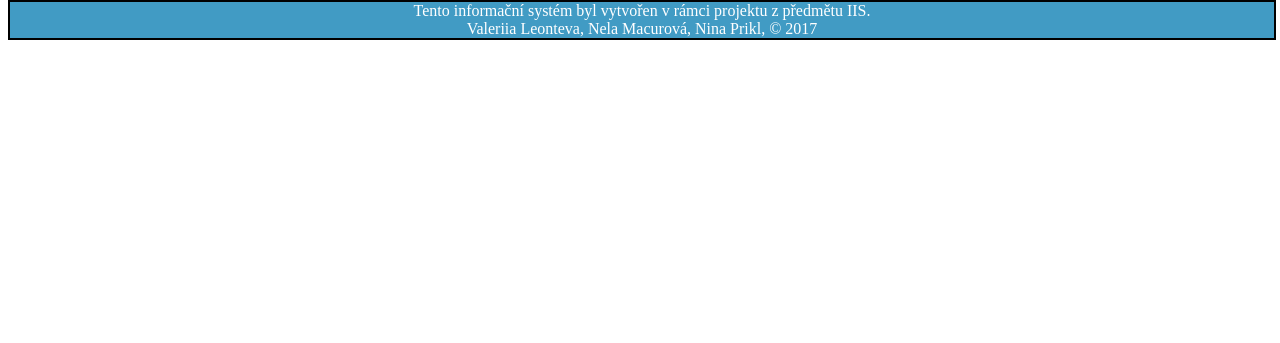
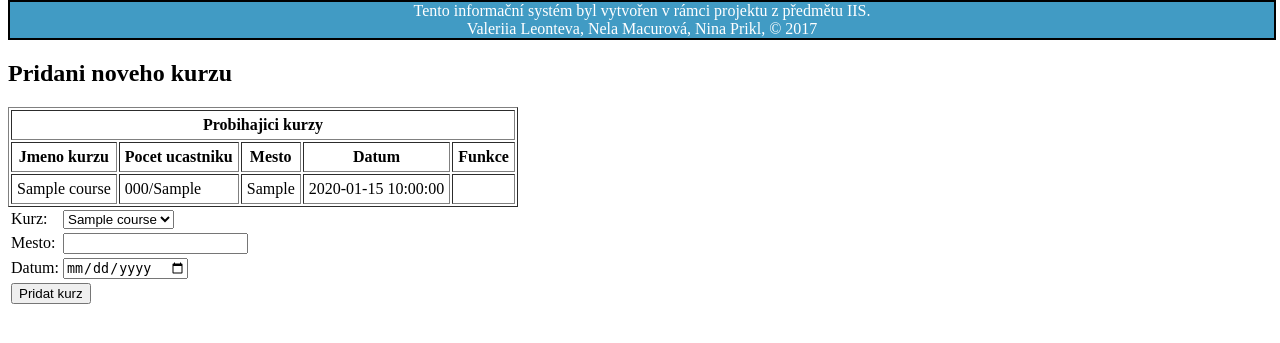
Before and after one commit to SKdiash/IIS, a PHP site: page /course_on.php in a window 1280 px wide. Shown: the part 189-532 px from the top of the page. Run offline with PHP 8.4, Linux system fonts and the light colour scheme; the visitor is signed in with stand-in values (Sample User, id 1); tables that the repository leaves empty or names only in its code hold one stand-in row (values such as "Sample post"); some libraries are stand-ins or nearby versions.

Commit message:
Vypis probihajicich kurzu, pridani noveho kursu(dodelat)

```diff
--- a/course_on.php
+++ b/course_on.php
@@ -1,11 +1,145 @@
 <?php
     require_once("header.php");
+
+    /* TODO TLACITKA ODSTRANIT KURZ, PRIHLASIT SE, PRIDAT KURZ*/
 ?>
+
+<!-- Specialni block na chyby a zpravy -->
+<div class="block_for_messages">
+    <?php
+
+        // pokud jsou nejake chyby - vypise se jake
+        if(isset($_SESSION["error_messages"]) && !empty($_SESSION["error_messages"])){
+            echo $_SESSION["error_messages"];
+
+            // Smazani chyb pri aktualizace stranky
+            unset($_SESSION["error_messages"]);
+        }
+        // pokud jsou nejake zpravy - vypise se jake
+        if(isset($_SESSION["success_messages"]) && !empty($_SESSION["success_messages"])){
+            echo $_SESSION["success_messages"];
+
+            // Smazani zprav pri aktualizace stranky
+            unset($_SESSION["success_messages"]);
+        }
+    ?>
+</div>
 
 <?php
     require_once("person_area.php");
 ?>
 
 <?php
+
+
+echo '<table border="1" cellpadding="5" cellspacing="2" summary="Probihajici kurzy" id="Table2">
+   <tbody>
+      <tr>
+         <th colspan="5" scope="colgroup">Probihajici kurzy</th>
+      </tr>
+      <tr>
+         <th scope="col" abbr="Name">Jmeno kurzu</th>
+         <th scope="col" abbr="Tutor">Pocet ucastniku</th>
+         <th scope="col">Mesto</th>
+         <th scope="col">Datum</th>
+         <th scope="col">Funkce</th>
+      </tr>';
+
+    $_SESSION["error_messages"] = '';
+    // Deklarujeme promennou na zpravy
+    $_SESSION["success_messages"] = '';
+
+    // Abychom dozvedeli kdo je uzivatel, potrebujeme to pozdeji
+    $email = $_SESSION['email'];
+    $result = $mysqli->query("SELECT firm FROM `users` WHERE email = '".$email."'");
+    $user = $result->fetch_assoc();
+
+
+    $list_course = $mysqli->query("SELECT * FROM `listed_course`"); // zjistime kolik ted probiha kurzu
+    //echo $list_course->num_rows;
+
+    for($i = 1; $i <= ($list_course->num_rows); $i++)
+    {
+
+          $course_on = $list_course->fetch_assoc();
+          $result = $mysqli->query("SELECT * FROM `course`, `listed_course` WHERE listed_course.id = '".$course_on['id']."' AND course.id_course = listed_course.id_course");
+          $course_all = $result->fetch_assoc();
+          echo '<tr>
+                   <td scope="row">'.$course_all['name'].'</td>
+                   <td>'.$course_on['number_logged'].'/'.$course_all['max_capacity'].'</td>
+                   <td>'.$course_on['city'].'</td>
+                   <td>'.$course_on['date'].'</td>';
+
+                   if($user['firm'] == 3) //admin
+                   {
+                      echo '<td>
+                          <input type="submit" name="btn_submit_delete_course" value="Odstranit kurz" />
+                      </td>';
+                   }elseif($user['firm'] == 0) //jednotlivec
+                   {
+                      echo '<td>
+                          <input type="submit" name="btn_submit_register_course" value="Prihlasit se" />
+                      </td>';
+                   }
+                   else
+                   {
+                      echo '<td></td>';
+                   }
+                echo '</tr>';
+    }
+    // pro uzivatele bych dala nejaky select from course where course.id = listed_course.id_course and listed_course.number_logged < course.max_cap
+
+?>
+
+<div id="adding_course_on">
+    <h2>Pridani noveho kurzu</h2>
+
+    <form action="adding_course_on.php" method="post" name="adding_course_on" >
+        <table>
+            <tr>
+                <td> Kurz: </td>
+                <td>
+                    <select name="name_course_on" id="IDChut" required="required">
+                       <?php
+
+                          $all_course = $mysqli->query("SELECT name FROM `course`");
+
+                          for($d = 1; $d <= ($all_course->num_rows); $d++)
+                          {
+                            $course_are = $all_course->fetch_assoc();
+
+                            echo '<option value="'.$course_are['name'].'">'.$course_are['name'].'
+                                </optionc>';
+                          }
+                       ?>
+                    </select>
+
+                </td>
+            </tr>
+
+            <tr>
+                <td> Mesto: </td>
+                <td>
+                    <input type="text" name="city" required="required" />
+                </td>
+            </tr>
+
+            <tr>
+                <td> Datum: </td>
+                <td>
+                    <input type="date" name="date" required="required" />
+                </td>
+            </tr>
+
+            <tr>
+                <td colspan="2">
+                    <input type="submit" name="adding_course_on" value="Pridat kurz" />
+                </td>
+            </tr>
+        </table>
+    </form>
+</div>
+
+<?php
     require_once("footer.php");
 ?>
```
